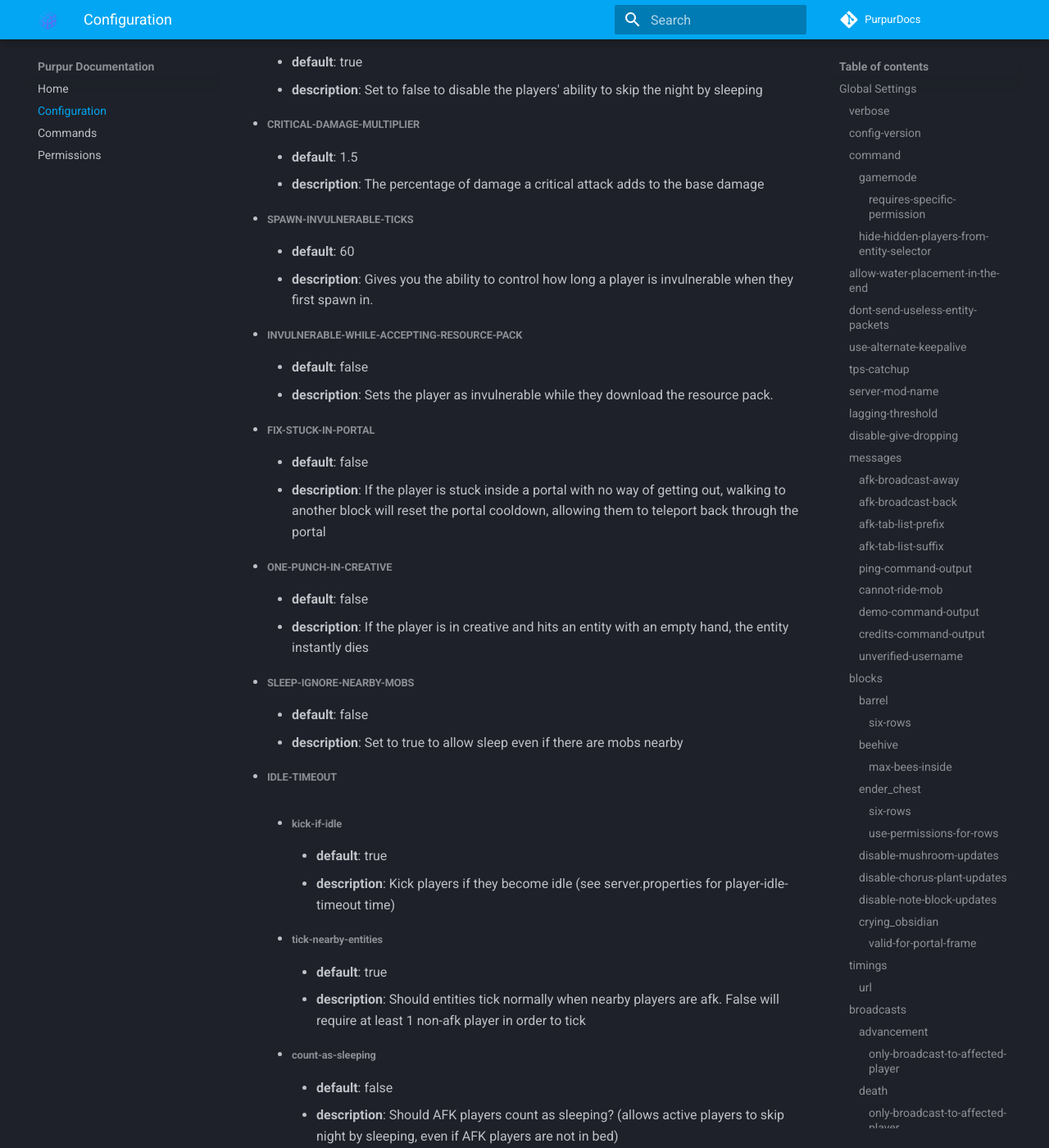
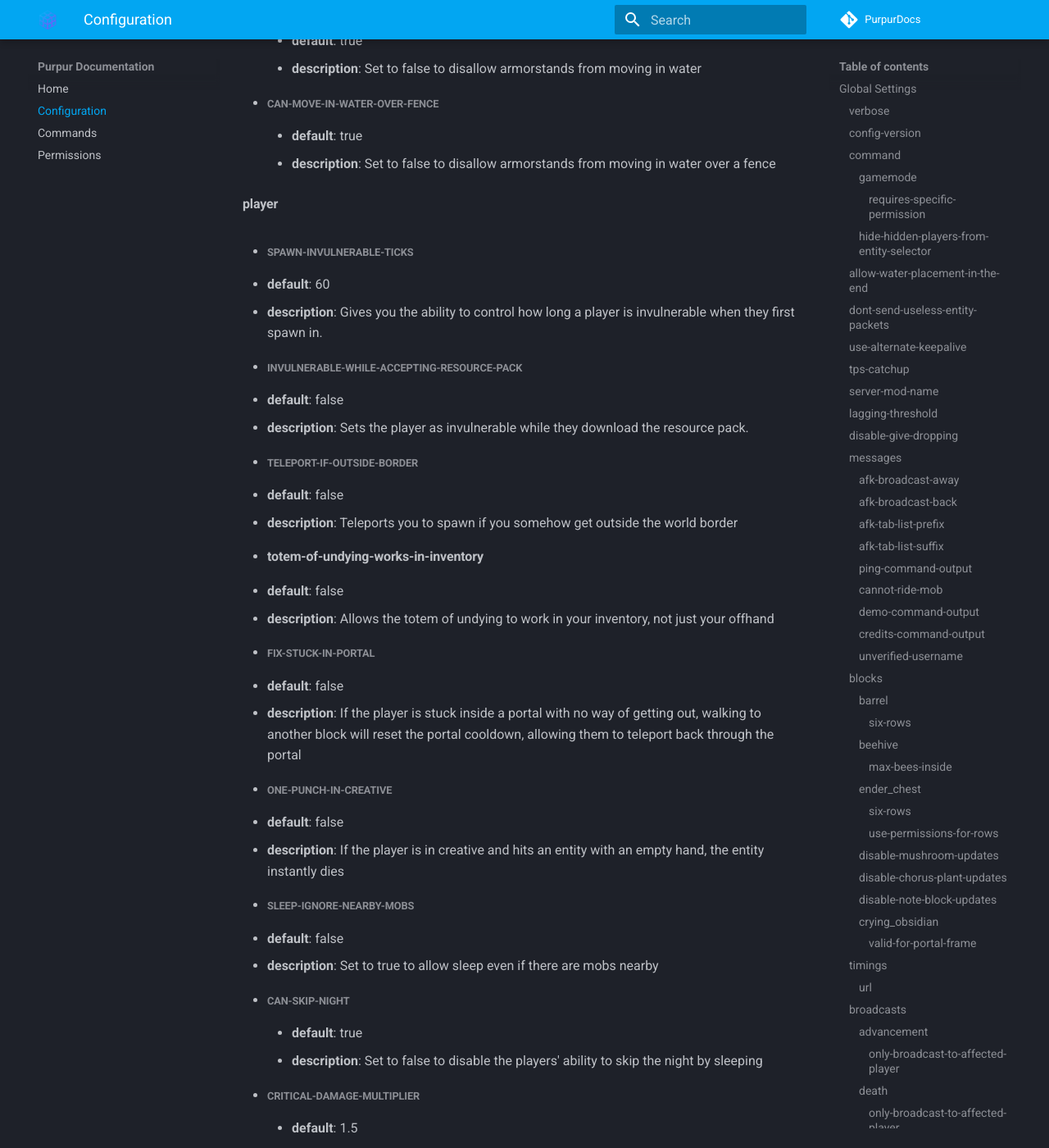
Before and after one commit to PurpurMC/PurpurDocs, an MkDocs documentation site: the page built from mkdocs/Configuration.md, in a window 1280 px wide and 1400 px high, scrolled down 82102 px. Shown: the whole window at 82% size. Built offline with MkDocs 1.6.1 and Material for MkDocs 9.7.7, drawn with Linux system fonts in a browser that asks for light colours; comment, search, counter and statistics services are not loaded; some of the changed text lies outside the part shown.

```diff
--- a/mkdocs/Configuration.md
+++ b/mkdocs/Configuration.md
@@ -293,6 +293,10 @@ World settings are on a per-world basis. The child-node `default` is used for al
 * ##### fix-duping
     - **default**: true
     - **description**: Set to false to re-enable the ability to sand dupe
+#### end_portal
+* ##### safe-teleporting
+    - **default**: true
+    - **description**: Toggles protection against unsafe code in the handling of end portal teleportation. Disabling this may be necessary for some exploits
 #### dispenser
 * ##### apply-cursed-to-armor-slots
     - **default**: true
@@ -392,6 +396,10 @@ World settings are on a per-world basis. The child-node `default` is used for al
 * ##### cumulative-cost
     - **default**: true
     - **description**: If the cumulative cost should apply when an item is used in an anvil
+#### lightning_rod
+* ##### range
+    - **default**: 128
+    - **description**: Change the range in which the lightning rod redirect lightning
 #### stonecutter
 * ##### damage
     - **default**: 0.0
@@ -2006,27 +2011,36 @@ Requires the [`purpur.drop.spawners`](../Permissions#purpurdropspawners) and [`p
     - **default**: true
     - **description**: Set to false to disallow armorstands from moving in water over a fence
 #### player
+* ##### spawn-invulnerable-ticks
+  - **default**: 60
+  - **description**: Gives you the ability to control how long a player is invulnerable when they first spawn in.
+* ##### invulnerable-while-accepting-resource-pack
+  - **default**: false
+  - **description**: Sets the player as invulnerable while they download the resource pack.
+* ##### teleport-if-outside-border
+  - **default**: false
+  - **description**: Teleports you to spawn if you somehow get outside the world border
+* #### totem-of-undying-works-in-inventory
+  - **default**: false
+  - **description**: Allows the totem of undying to work in your inventory, not just your offhand
+* ##### fix-stuck-in-portal
+  - **default**: false
+  - **description**: If the player is stuck inside a portal with no way of getting out, walking to another block will reset the portal cooldown, allowing them to teleport back through the portal
+* ##### one-punch-in-creative
+  - **default**: false
+  - **description**: If the player is in creative and hits an entity with an empty hand, the entity instantly dies
+* ##### sleep-ignore-nearby-mobs
+  - **default**: false
+  - **description**: Set to true to allow sleep even if there are mobs nearby
 * ##### can-skip-night
     - **default**: true
     - **description**: Set to false to disable the players' ability to skip the night by sleeping
 * ##### critical-damage-multiplier
     - **default**: 1.5
     - **description**: The percentage of damage a critical attack adds to the base damage
-* ##### spawn-invulnerable-ticks
-    - **default**: 60
-    - **description**: Gives you the ability to control how long a player is invulnerable when they first spawn in.
-* ##### invulnerable-while-accepting-resource-pack
-    - **default**: false
-    - **description**: Sets the player as invulnerable while they download the resource pack.
-* ##### fix-stuck-in-portal
-    - **default**: false
-    - **description**: If the player is stuck inside a portal with no way of getting out, walking to another block will reset the portal cooldown, allowing them to teleport back through the portal
-* ##### one-punch-in-creative
-    - **default**: false
-    - **description**: If the player is in creative and hits an entity with an empty hand, the entity instantly dies
-* ##### sleep-ignore-nearby-mobs
-    - **default**: false
-    - **description**: Set to true to allow sleep even if there are mobs nearby
+* ##### burp-when-full
+  - **default**: false
+  - **description**: Plays a burp sound after a player fills the hunger bar completely by eating
 * ##### idle-timeout
     * ###### kick-if-idle
         - **default**: true
```
Also changed, not shown: other parts of mkdocs/Configuration.md (+0 -6 lines), mkdocs/Permissions.md (+3 -0 lines).
